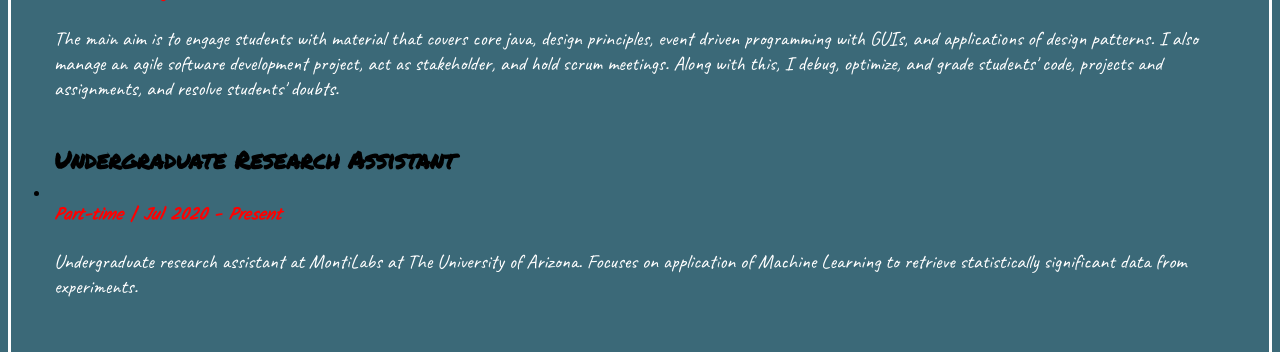
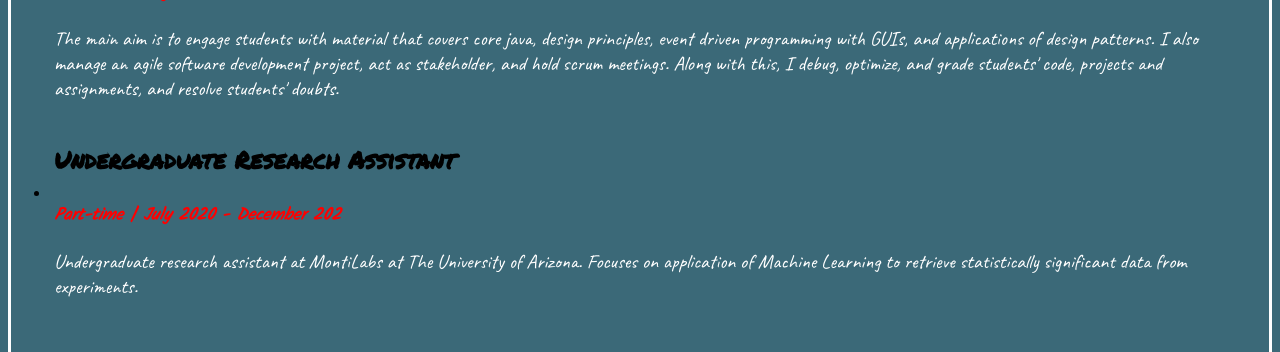
Before and after one commit to omkudalkar/Om-Kudalkar-Site, a plain HTML site: page index.html in a window 1280 px wide. Shown: the part 840-1192 px from the top of the page. Drawn offline with Linux system fonts and the light colour scheme.

Commit message:
fixed alignment maybe for sure this time

```diff
--- a/index.html
+++ b/index.html
@@ -189,23 +189,22 @@ This is the table version of the experience.
 <b>
   <p>
 <li>
-
-<table class="table1">
+  <table class="table1" width="100%">
     <tr>
       <td><p><h2>Undergraduate Research Assistant</h2></p></td>
     </tr>
     <tr>
-    <td><p style="font-size:17px" class="color1 font2"><em><b>Part-time | Jul 2020 - Present</b></em></p>
+      <td><p style="font-size:17px" class="color1 font2"><em><b>Part-time | July 2020 - December 202</b></em></p>
       <p class="font3">Undergraduate research assistant at MontiLabs at The University of Arizona.
-    Focuses on application of Machine Learning to retrieve statistically significant
-    data from experiments.</p>
+        Focuses on application of Machine Learning to retrieve statistically significant data from experiments.</p>
     </td>
   </tr>
 </table>
+</li>
 </p>
 </b>
-</li>
 <br>
+
 
 <!--
 <p><h3><li>Teaching Assistant for Computer Science (CSC 101)</li></h3></p>
```
Lines whose indentation alone changed are shown as unchanged.
